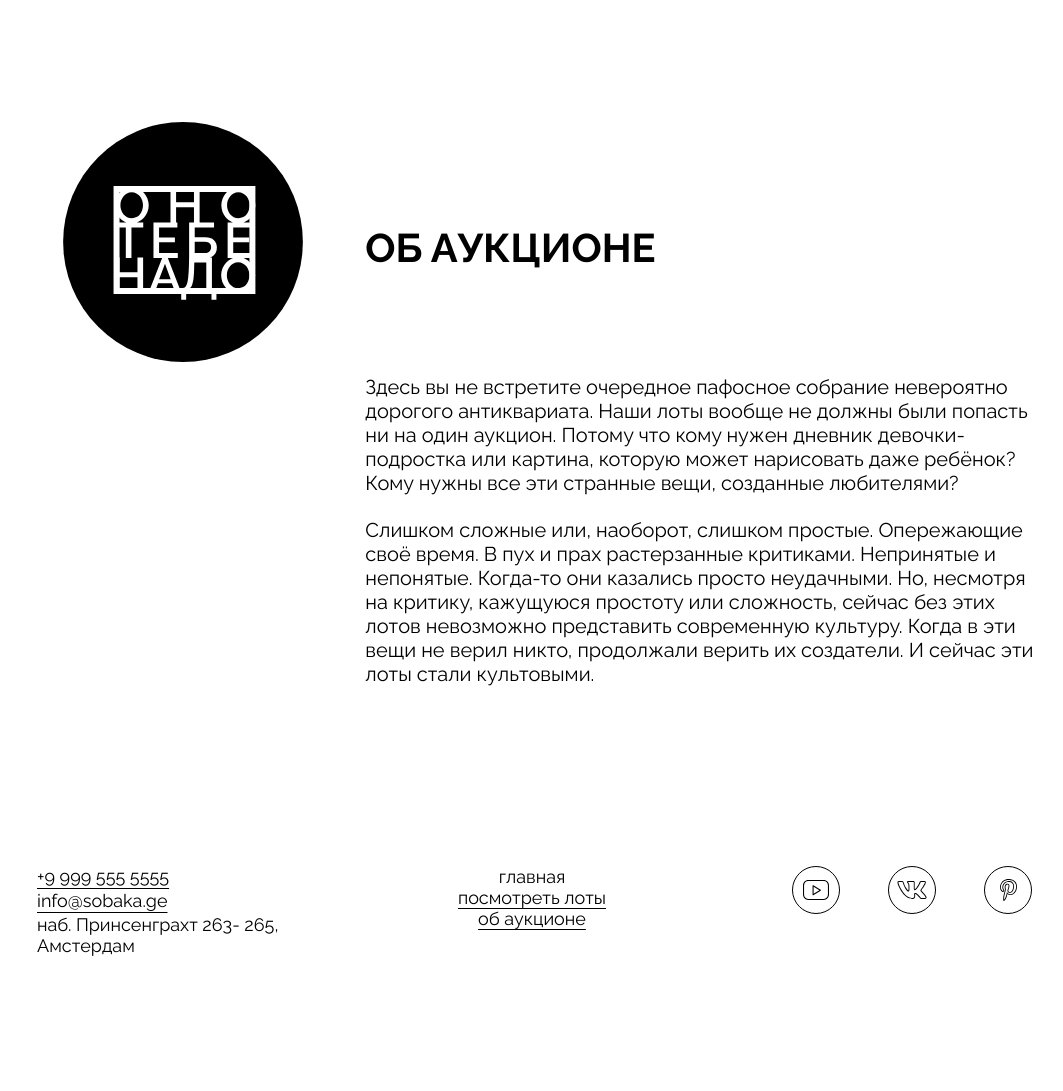
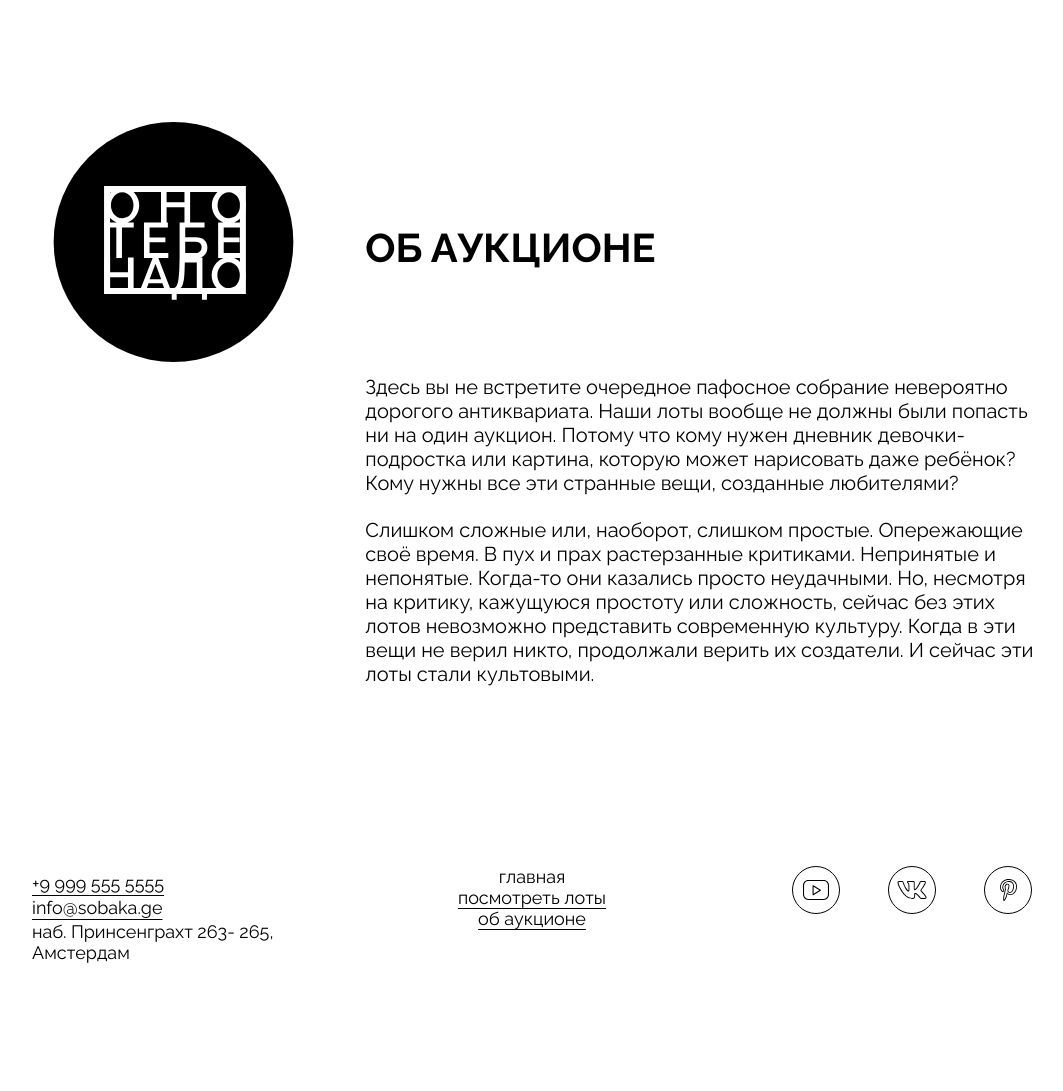
Before and after one commit to toooral/ono-tebe-nado-fd, a plain HTML site: page index.html in a window 1280 px wide. Shown: the part 1980-3071 px from the top of the page, without its empty margins (108-1171 px from the left). Drawn offline with Linux system fonts and the light colour scheme.

Commit message:
Правки после ревью CSS2

```diff
--- a/styles/style.css
+++ b/styles/style.css
@@ -76,6 +76,7 @@ a[href^="tel:"], a[href^="mailto:"] {
     inset: 0;
     position: absolute;
 }
+
 h1 {
     position: absolute;
     inset: 165px 50px 207px 50px;
@@ -144,7 +145,7 @@ h1 {
     list-style-type: none;
     display: flex;
     flex-wrap: wrap;          /* разрешить перенос */
-    gap: 20px;
+    gap: 25px;
 }
 
 .lots__card-list-item::before { /* Затемнение */
@@ -248,7 +249,7 @@ h1 {
 .about__logo-image {
     max-height: 240px;
     grid-area: logo-krug;
-    padding-right: 30px;
+    padding-right: 49px;
 }
 
 .about__title {
@@ -275,10 +276,11 @@ h1 {
     grid-template-columns: 1fr auto 1fr;
     justify-content: center;
     padding-top: 170px;
+    padding-bottom: 130px;
 }
 
 .address-footer {
-    padding: 0 0 132px 55px;
+    padding: 7px 0 0 50px;
     font-size: 18px;
     max-width: 300px;
     font-style: normal;
```
